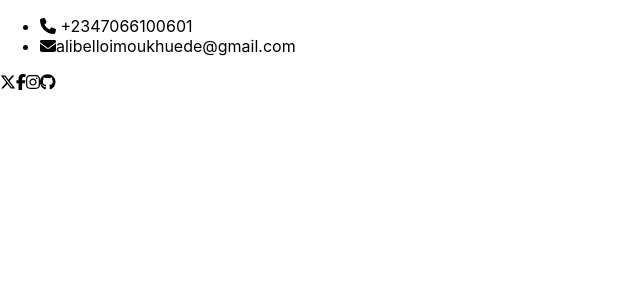
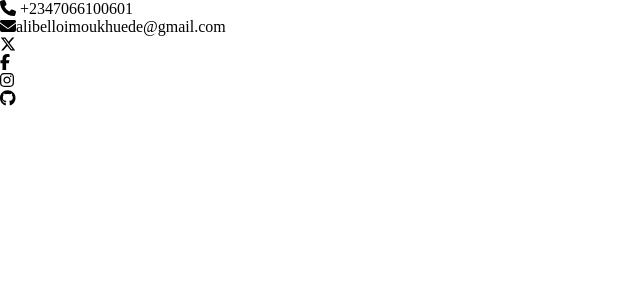
Before and after one commit to devalibello/tasty-food, a React (Create React App) app: page / in a window 1280 px wide. Shown: the top 300 px of the page, without its empty margins (0-640 px from the left). Built offline with nearby package versions, Linux system fonts and the light colour scheme.

Commit message:
Add Navbar style

```diff
--- a/src/components/Homepage/Navbar.js
+++ b/src/components/Homepage/Navbar.js
@@ -11,12 +11,12 @@ const Navbar = () => (
             <li><span className="phone"><FontAwesomeIcon icon={faPhone} /></span> +2347066100601</li>
             <li><span className="mail"><FontAwesomeIcon icon={faEnvelope} /></span>alibelloimoukhuede@gmail.com</li>
         </ul>
-        <div className="social-list">
-        <FontAwesomeIcon icon={faXTwitter} />
-        <FontAwesomeIcon icon={faFacebookF} />
-        <FontAwesomeIcon icon={faInstagram} />
-        <FontAwesomeIcon icon={faGithub} />
-        </div>
+        <ul className="social-list">
+            <li className="twitter"><FontAwesomeIcon icon={faXTwitter} /></li>
+            <li className="facebook"><FontAwesomeIcon icon={faFacebookF} /></li>
+            <li className="instagram"><FontAwesomeIcon icon={faInstagram} /></li>
+            <li className="github"><FontAwesomeIcon icon={faGithub} /></li>
+        </ul>
     </div>
     <div className="menu-section">
         <div className="logo-section"></div>
--- a/src/index.css
+++ b/src/index.css
@@ -1,13 +1,7 @@
-body {
-  margin: 0;
-  font-family: -apple-system, BlinkMacSystemFont, 'Segoe UI', 'Roboto', 'Oxygen',
-    'Ubuntu', 'Cantarell', 'Fira Sans', 'Droid Sans', 'Helvetica Neue',
-    sans-serif;
-  -webkit-font-smoothing: antialiased;
-  -moz-osx-font-smoothing: grayscale;
+* {
+  margin: 0px;
+  padding: 0px;
+  box-sizing: border-box;
+  text-decoration: none;
+  list-style-type: none;
 }
-
-code {
-  font-family: source-code-pro, Menlo, Monaco, Consolas, 'Courier New',
-    monospace;
-}
```
Also changed, not shown: src/styles/Navbar.css (added).
